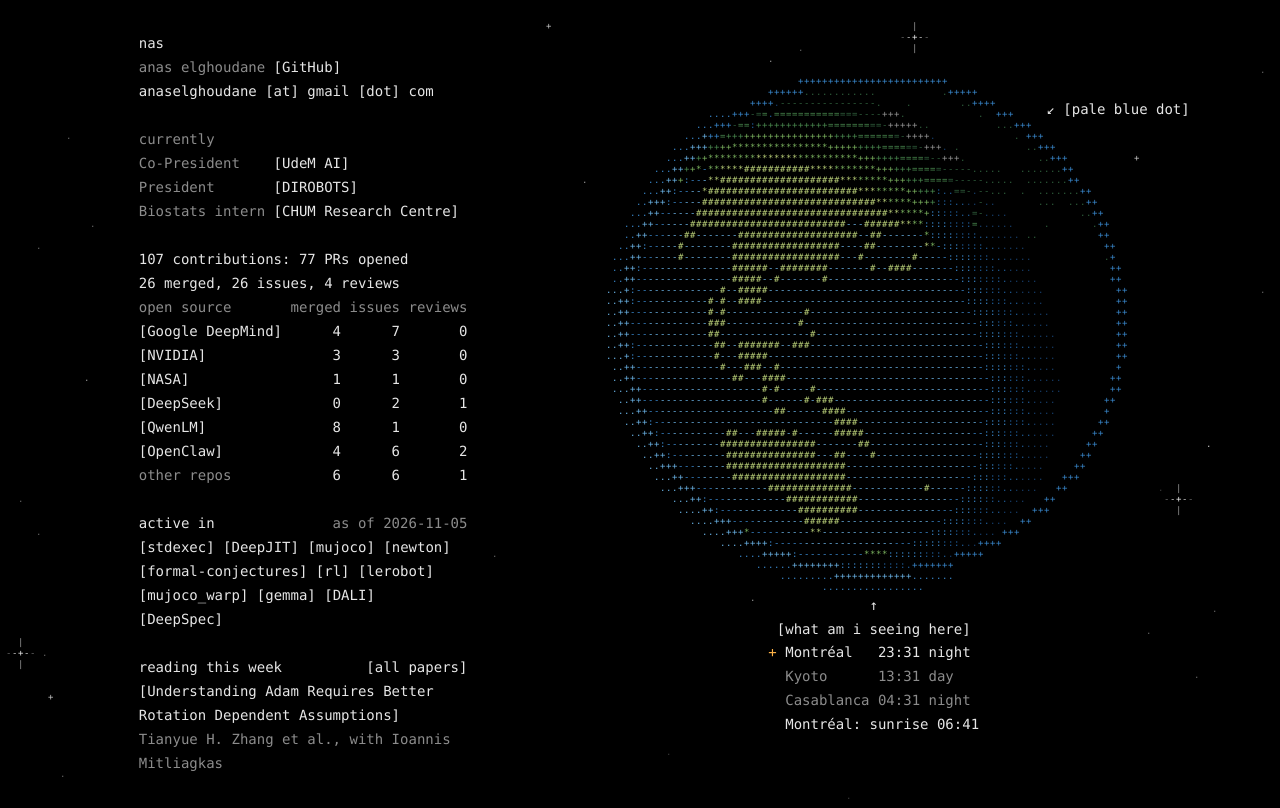
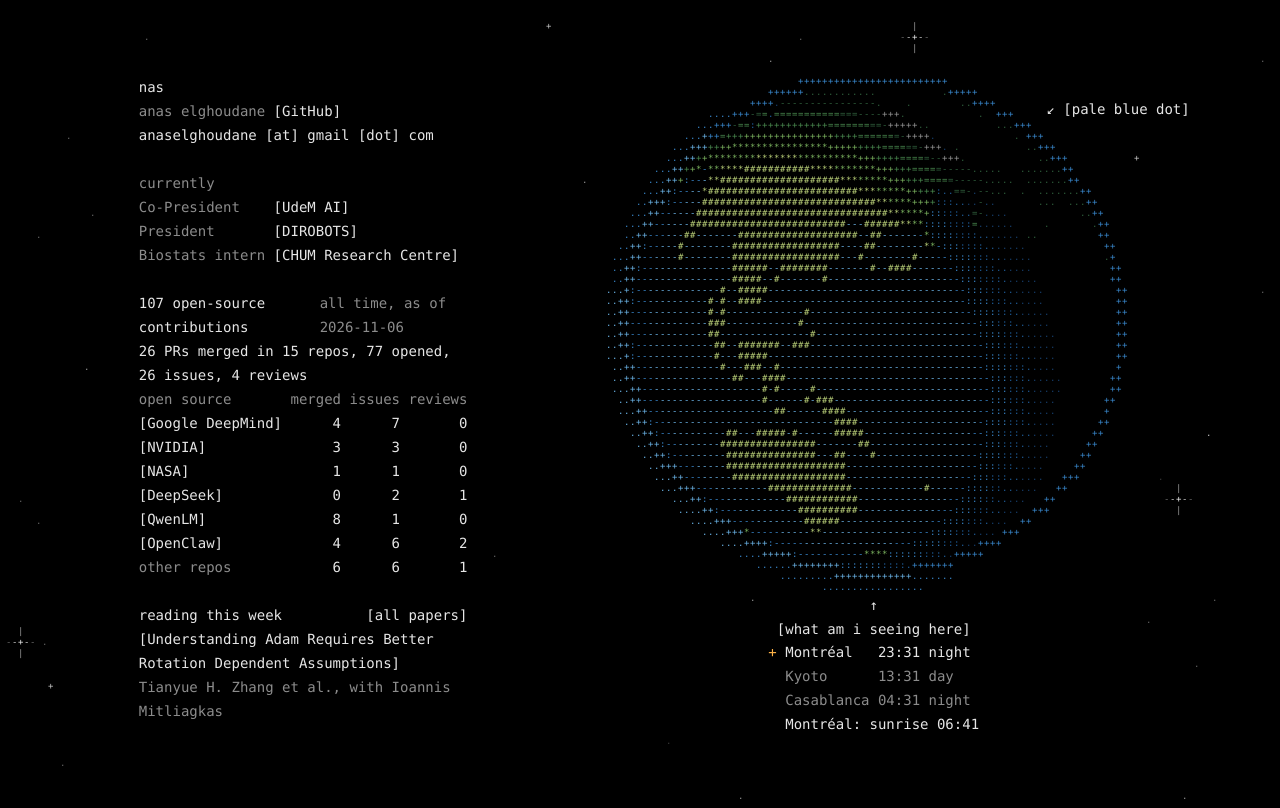
Before and after one commit to Nas01010101/nas01010101.github.io, a plain HTML site: page index.html in a window 1280 px wide. Drawn offline with Linux system fonts and the light colour scheme; no server answers.

Commit message:
stated all-time merged prs, removed active repos line

```diff
--- a/index.html
+++ b/index.html
@@ -76,8 +76,8 @@
         <tr><td class="role"><span class="t m">President</span></td><td><span class="t"><a href="https://dirobot.ca">DIROBOTS</a></span></td></tr>
         <tr><td class="role"><span class="t m">Biostats intern</span></td><td><span class="t"><a href="https://www.chumontreal.qc.ca/crchum">CHUM Research Centre</a></span></td></tr>
       </table>
-      <p><span class="t">107 contributions: 77 PRs opened</span></p>
-      <p data-prs="26"><span class="t">26 merged, 26 issues, 4 reviews</span></p>
+      <p class="split"><span class="t">107 open-source contributions</span><span class="t m">all time, as of 2026-11-06</span></p>
+      <p data-prs="26"><span class="t">26 PRs merged in 15 repos, 77 opened, 26 issues, 4 reviews</span></p>
       <table class="gap">
         <tr class="m"><th scope="col"><span class="t">open source</span></th><th scope="col" class="num"><span class="t">merged</span></th><th scope="col" class="num"><span class="t">issues</span></th><th scope="col" class="num"><span class="t">reviews</span></th></tr>
         <tr data-prs="4"><td><span class="t"><a href="https://github.com/search?q=author%3ANas01010101+org%3Agoogle-deepmind&amp;type=pullrequests">Google DeepMind</a></span></td><td class="num"><span class="t">4</span></td><td class="num"><span class="t">7</span></td><td class="num"><span class="t">0</span></td></tr>
@@ -88,8 +88,6 @@
         <tr data-prs="4"><td><span class="t"><a href="https://github.com/search?q=author%3ANas01010101+org%3Aopenclaw&amp;type=pullrequests">OpenClaw</a></span></td><td class="num"><span class="t">4</span></td><td class="num"><span class="t">6</span></td><td class="num"><span class="t">2</span></td></tr>
         <tr data-prs="6"><td><span class="t m">other repos</span></td><td class="num"><span class="t">6</span></td><td class="num"><span class="t">6</span></td><td class="num"><span class="t">1</span></td></tr>
       </table>
-      <p class="split"><span class="t">active in</span><span class="t m">as of 2026-11-05</span></p>
-      <p class="gap"><span class="t"><a href="https://github.com/NVIDIA/stdexec/pulls?q=is%3Apr+author%3ANas01010101">stdexec</a></span> <span class="t"><a href="https://github.com/deepseek-ai/DeepJIT/pulls?q=is%3Apr+author%3ANas01010101">DeepJIT</a></span> <span class="t"><a href="https://github.com/google-deepmind/mujoco/pulls?q=is%3Apr+author%3ANas01010101">mujoco</a></span> <span class="t"><a href="https://github.com/newton-physics/newton/pulls?q=is%3Apr+author%3ANas01010101">newton</a></span> <span class="t"><a href="https://github.com/google-deepmind/formal-conjectures/pulls?q=is%3Apr+author%3ANas01010101">formal-conjectures</a></span> <span class="t"><a href="https://github.com/pytorch/rl/pulls?q=is%3Apr+author%3ANas01010101">rl</a></span> <span class="t"><a href="https://github.com/huggingface/lerobot/pulls?q=is%3Apr+author%3ANas01010101">lerobot</a></span> <span class="t"><a href="https://github.com/google-deepmind/mujoco_warp/pulls?q=is%3Apr+author%3ANas01010101">mujoco_warp</a></span> <span class="t"><a href="https://github.com/google-deepmind/gemma/pulls?q=is%3Apr+author%3ANas01010101">gemma</a></span> <span class="t"><a href="https://github.com/NVIDIA/DALI/pulls?q=is%3Apr+author%3ANas01010101">DALI</a></span> <span class="t"><a href="https://github.com/deepseek-ai/DeepSpec/pulls?q=is%3Apr+author%3ANas01010101">DeepSpec</a></span></p>
       <!-- Every Tuesday: add the paper at the top of reading.js. -->
       <div id="reading">
         <p class="split"><span class="t">reading this week</span><span class="t"><a href="reading.html">all papers</a></span></p>
```
Also changed, not shown: 1 other file.
